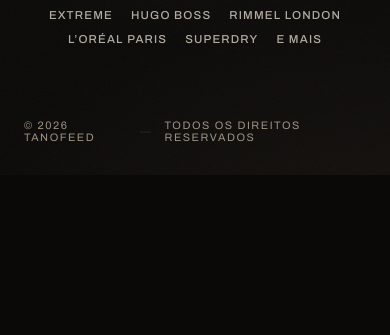
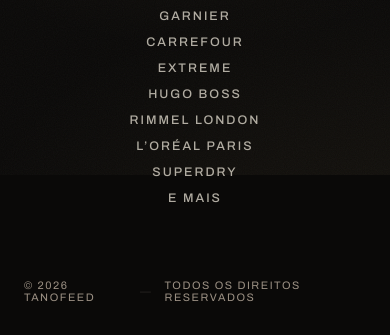
Before and after one commit to rkessal/tanofeed, a website built with Vite: page index.html in a window 390 px wide. Shown: the part 669-1004 px from the top of the page. Before the commit the page ends 844 px from the top, so only its background shows below. Built offline with nearby package versions, Linux system fonts and the light colour scheme.

Commit message:
Stack brand partners as a centered vertical list

```diff
--- a/src/style.css
+++ b/src/style.css
@@ -227,18 +227,15 @@
   margin: 0;
   padding: 0;
   display: flex;
-  flex-wrap: wrap;
+  flex-direction: column;
   align-items: center;
-  justify-content: center;
-  row-gap: 10px;
-  column-gap: 28px;
-  max-width: 720px;
+  gap: 14px;
 }
 
 .brands-list li {
-  font-size: 0.82rem;
+  font-size: 0.92rem;
   font-weight: 500;
-  letter-spacing: 0.1em;
+  letter-spacing: 0.16em;
   text-transform: uppercase;
   color: var(--fg);
   opacity: 0.72;
@@ -295,10 +292,9 @@
     gap: 18px;
   }
   .brands-list {
-    column-gap: 18px;
-    row-gap: 12px;
+    gap: 12px;
   }
   .brands-list li {
-    font-size: 0.72rem;
+    font-size: 0.78rem;
   }
 }
```
